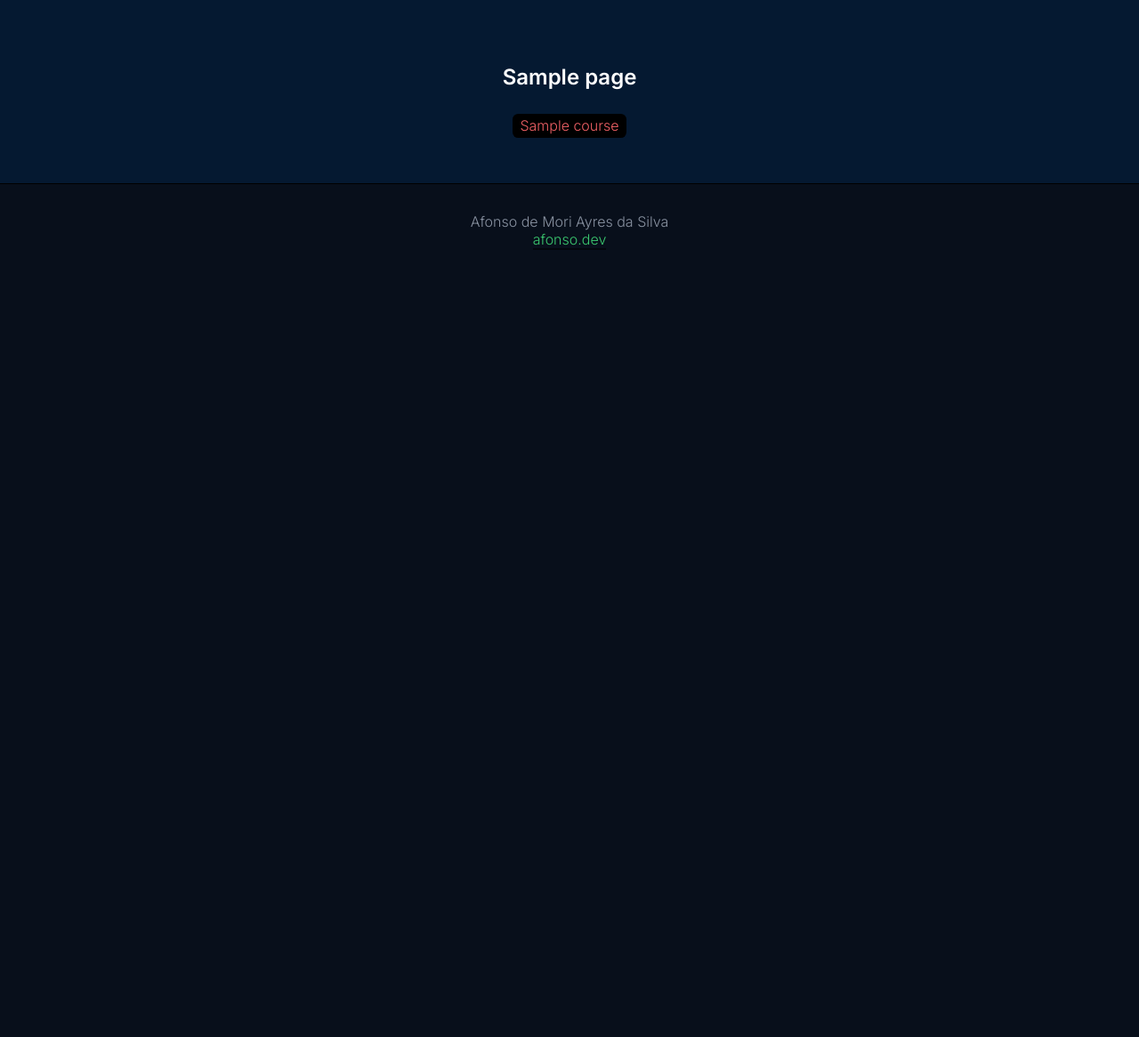
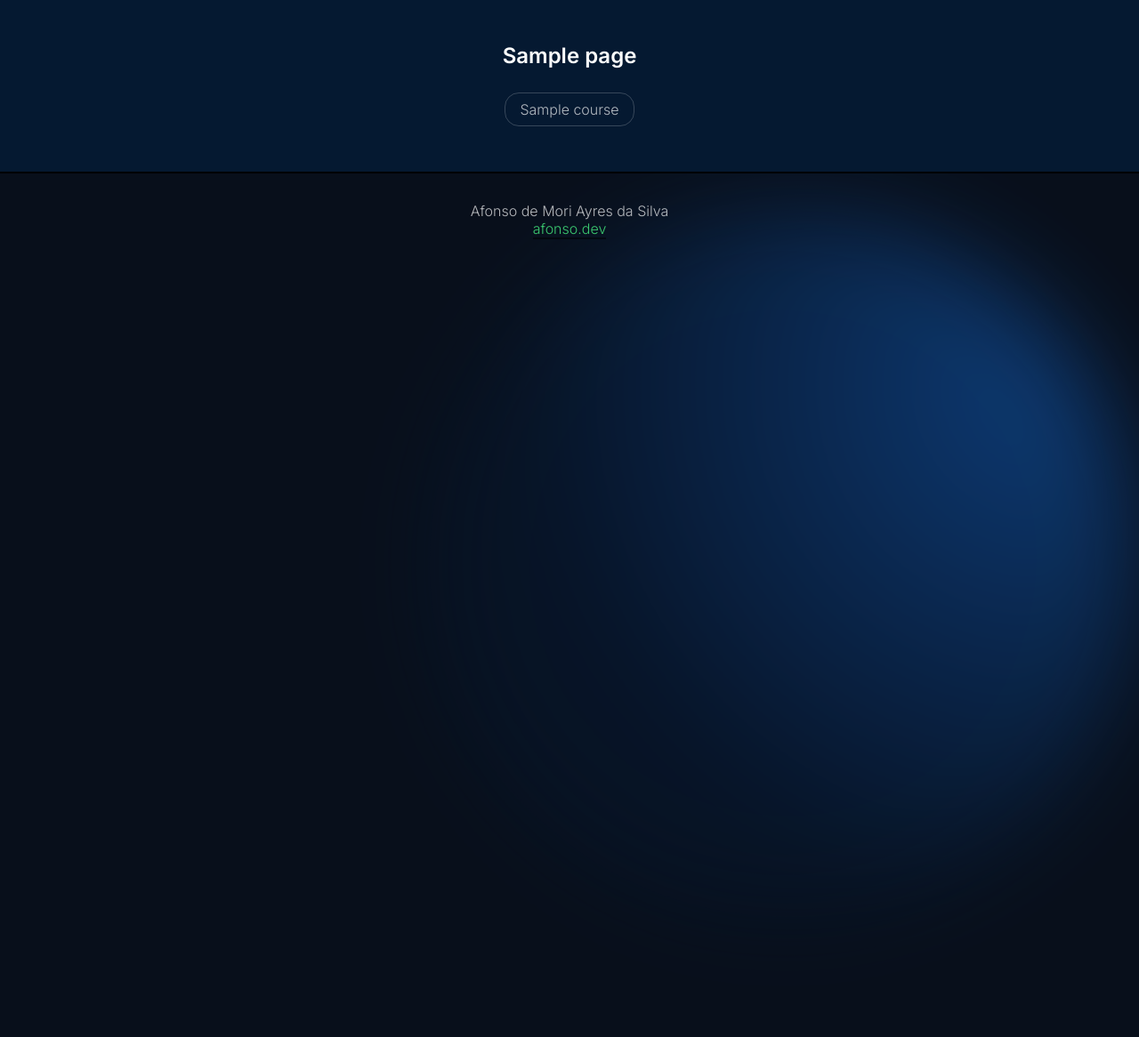
Before and after one commit to afonsodemori/afonsodemori, a PHP site: template templates/courses.php in a window 1280 px wide. Shown: the whole page at 89% size. Run offline with PHP 8.4, Linux system fonts and the light colour scheme; the template is opened without the code that fills it: most values are stand-ins (such as "Sample title", 1, 10 or a date in 2020); style sheets or scripts are compiled from the project's sources.

Commit message:
feat: Update courses page layout

```diff
--- a/resources/assets/css/courses.css
+++ b/resources/assets/css/courses.css
@@ -3,7 +3,7 @@
 :root {
     --blue: #03c2e0;
     --green: #3bc86f;
-    --text-color-primary: #8992a1;
+    --text-color-primary: rgba(255, 255, 255, .7);
 }
 
 body {
@@ -13,6 +13,7 @@ body {
     margin: 0;
     padding: 0;
     background-color: #080f1b;
+    /*background-color: #051933;*/
     text-align: center;
     color: var(--text-color-primary);
 }
@@ -28,9 +29,10 @@ h1, h2 {
 
 h1 {
     font-size: 3em;
-    background-image: linear-gradient(to right, #39f6eb, #1184ef);
-    -webkit-background-clip: text;
-    -webkit-text-fill-color: transparent;
+    color: #fff;
+    /*background-image: linear-gradient(to right, #39f6eb, #1184ef);*/
+    /*-webkit-background-clip: text;*/
+    /*-webkit-text-fill-color: transparent;*/
 }
 
 h2 {
@@ -39,11 +41,13 @@ h2 {
 
 header, section {
     padding: 3em 2em;
-    border-bottom: 1px solid #000;
+    border-bottom: 2px solid #000;
 }
 
 header {
-    background-image: linear-gradient(#0f1825 0%, #010a11 62.08%);
+    background-image: url("/assets/images/courses-banner-light.svg"), linear-gradient(159deg, rgb(10, 2, 39), rgb(24, 67, 130) 48%, rgb(20, 112, 146) 97%, rgb(20, 112, 146) 0px);
+    background-repeat: no-repeat;
+    background-position: top left;
 }
 
 header p {
@@ -72,7 +76,7 @@ section.last-courses {
 
 section.last-courses p {
     font-size: 1.5em;
-    margin: 1em;
+    margin: 0 1em 1em 1em;
 }
 
 .tags {
@@ -82,26 +86,23 @@ section.last-courses p {
 
 .tags li {
     display: inline-block;
-    margin: .4em 0;
+    list-style: none;
 }
 
 .tags li a {
-    background-color: #000;
-    padding: .2em .5em;
-    border-radius: 0.4rem;
-    color: #f16166;
+    display: block;
+    border: 1px solid rgba(255, 255, 255, .2);
+    margin: .2em 0;
+    padding: .5em 1em;
+    border-radius: 1rem;
+    color: rgba(255, 255, 255, .7);
     text-decoration: none;
 }
 
 .tags .active, .tags li a:hover {
     background-color: #f16166;
+    border-color: #f16166;
     color: #000;
-}
-
-.tags .active {
-    list-style: none;
-    box-sizing: border-box;
-    background-image: linear-gradient(135deg, #f16166 0, #793133 100%);
 }
 
 .summary {
@@ -182,6 +183,21 @@ footer a:hover {
     border-bottom-color: var(--green);
 }
 
+.backlight {
+    position: fixed;
+    width: 40em;
+    height: 40em;
+    transform: rotate(-30deg);
+    border-radius: 50%;
+    opacity: .4;
+    -webkit-filter: blur(50px);
+    filter: blur(50px);
+    background-image: radial-gradient(circle at 95% 47%, #167bf7, #051933 69%);
+    top: 20vh;
+    right: 0;
+    z-index: -1;
+}
+
 @media only screen and (max-width: 900px) {
     body {
         font-size: 1.2em;
--- a/src/Model/Course.php
+++ b/src/Model/Course.php
@@ -20,6 +20,12 @@ class Course implements \JsonSerializable
     {
         $this->id = $id;
         $this->name = $name;
+    }
+
+    public function setAbout(string $about): self
+    {
+        $this->about = $about;
+        return $this;
     }
 
     public function addTopic(string $topic): self
--- a/templates/courses.php
+++ b/templates/courses.php
@@ -96,6 +96,9 @@
     Afonso de Mori Ayres da Silva<br>
     <a href="/">afonso.dev</a>
 </footer>
+
+<div class="backlight"></div>
+
 <script src="/assets/js/jquery.js"></script>
 <script src="/assets/js/courses.js?v=<?= time() ?>"></script>
 </body>
--- a/translations/pt/courses.php
+++ b/translations/pt/courses.php
@@ -54,6 +54,9 @@ $trans = array_replace_recursive($default, [
                 "TDD: Testes automatizados com JUnit",
             ],
         ],
+        2 => [
+            "name" => 'Formação Android',
+        ],
     ],
 ]);
 
```
Also changed, not shown: resources/assets/images/courses-banner-light.svg (added).
